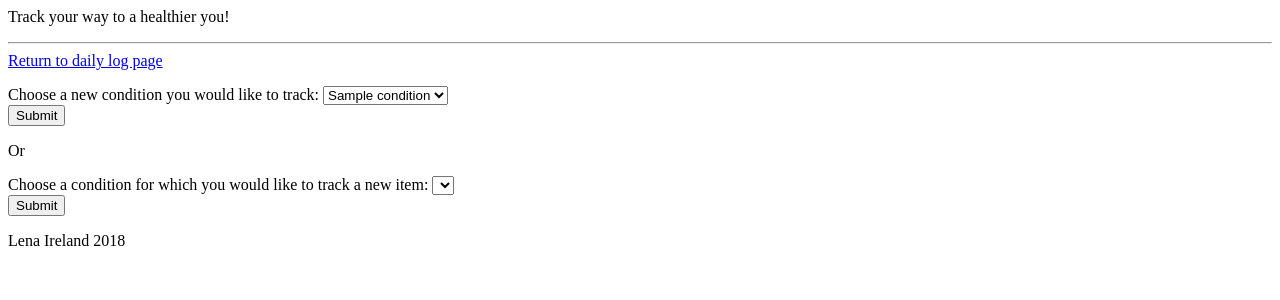
After one commit to lenaireland/healthapp, a Flask app: page /add-tracking in a window 1280 px wide. The commit adds this page. Shown: the top 300 px of the page. Run offline with Flask 2, Linux system fonts and the light colour scheme; the visitor is signed in with stand-in values (Sample User, id 1); tables that the repository leaves empty hold one stand-in row (values such as "Sample post"); lists and menus that the app fills with data are empty.

Commit message:
Created page to begin tracking new conditions/items.  Displays conditions in dropdown

```diff
--- a/server.py
+++ b/server.py
@@ -200,6 +200,29 @@ def user_day_page(userid, date):
         return redirect('/user/{}'.format(session['userid']))
 
     flash('You do not have permission to view this page.')
+    return redirect('/')
+
+@app.route('/add-tracking')
+def add_tracking():
+    """Add new condition/symptom/count/value items for tracking"""
+
+    if session.get('userid'):
+
+        all_conditions = Condition.query.all()
+        user_conditions = (db.session.query(Condition)
+                            .join(UserCondition)
+                            .filter(UserCondition.user_id==session['userid'])
+                            .all())
+
+        unused_conditions = []
+        for condition in all_conditions:
+            if condition not in user_conditions:
+                unused_conditions.append(condition)
+
+        return render_template('add_tracking.html',
+                               unused_conditions=unused_conditions,
+                               user_conditions=user_conditions)
+
     return redirect('/')
 
 @app.route('/get-user-symptom', methods=['GET'])
--- /dev/null
+++ b/templates/add_tracking.html
@@ -0,0 +1,37 @@
+{% extends 'base.html' %}
+
+{% block title %}Health Tracker - New Tracking{% endblock %}
+
+{% block content %}
+
+<a href="/user/{{session['userid']}}">Return to daily log page</a>
+
+<p><form id="new_condition_form">
+  Choose a new condition you would like to track:
+  <select name="new_conditions">
+    {% for condition in unused_conditions %}
+      <option value={{ condition.cond_name }}>{{ condition.cond_name }}
+      </option>
+    {% endfor %}
+  </select>
+  <div id="new_condition_desc"></div>
+  <input type="submit" id="new_condition_submit">
+</form></p>
+
+Or
+
+<p><form id="user_condition_form">
+  Choose a condition for which you would like to track a new item:
+  <select name="user_conditions">
+    {% for condition in user_conditions %}
+      <option value={{ condition.cond_name }}>{{ condition.cond_name }}
+      </option>
+    {% endfor %}
+  </select>
+  <div id="user_condition_desc"></div>
+  <input type="submit" id="user_condtion_submit">
+</form></p>
+
+
+
+{% endblock %}
--- a/templates/login_form.html
+++ b/templates/login_form.html
@@ -1,5 +1,8 @@
 
 {% extends 'base.html' %}
+
+{% block title %}Login/Register{% endblock %}
+
 {% block content %}
 
   <h2>Returning User</h2>
--- a/templates/settings_form.html
+++ b/templates/settings_form.html
@@ -1,5 +1,8 @@
 
 {% extends 'base.html' %}
+
+{% block title %}Health Tracker Settings{% endblock %}
+
 {% block content %}
 
   <a href="/user/{{session['userid']}}">Return to User Page</a><br>
```
Also changed, not shown: templates/usermainpage.html (+5 -5 lines).
